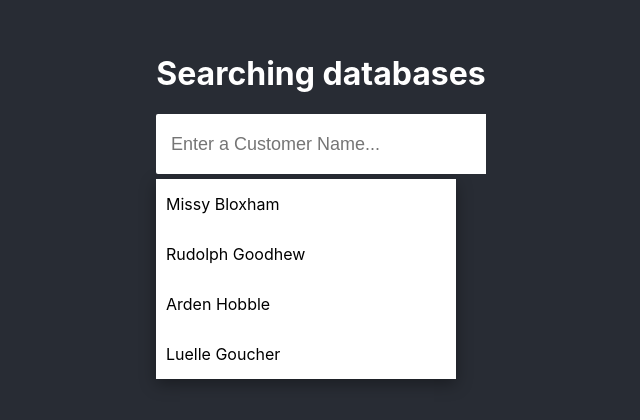
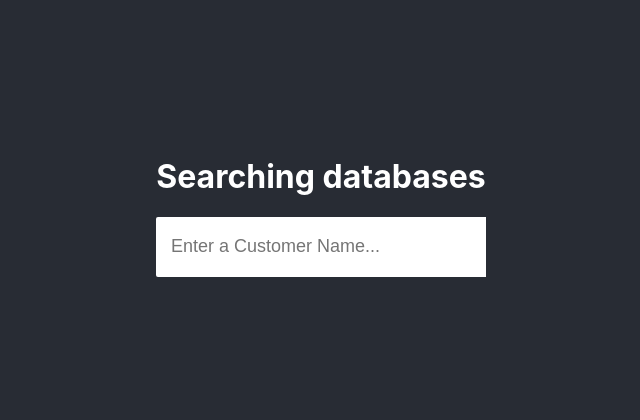
Before and after one commit to michal4511/react-app, a React (Create React App) app: page / in a window 1280 px wide. Shown: the part 194-614 px from the top of the page, without its empty margins (319-959 px from the left). Built offline with nearby package versions, Linux system fonts and the light colour scheme.

Commit message:
connection between the input and the  dataResult box

```diff
--- a/src/Components/SearchBar.js
+++ b/src/Components/SearchBar.js
@@ -1,14 +1,27 @@
-import React from 'react';
+import React, {useState} from 'react';
 import "./SearchBar.css"
 
 function SearchBar({placeholder,data}) {
+
+    const [filteredData, setFilteredData] = useState([]);
+
+    const handleFilter = (event) => {
+        const searchWorld = event.target.value;
+        const newFilter = data.filter((value) => {
+            return value.full_name.includes(searchWorld);
+        });
+        setFilteredData(newFilter);
+    }
+
     return (
         <div className="search">
             <div className="inputSearch">
-                <input type="text" placeholder={placeholder}/>
+                <input type="text" placeholder={placeholder} onChange={handleFilter}/>
             </div>
+            {
+            filteredData.length !== 0 && (
                 <div className="dataResult">
-                {data.map((value, key) => {
+                    {filteredData.map((value, key) => {
                         return (
                             <a className="dataItem" href="#" key={key} target="_blank" rel="noreferrer">
                                 <p>{value.full_name}</p>
@@ -16,6 +29,8 @@ function SearchBar({placeholder,data}) {
                         );
                     })}
                 </div>
+            )
+            }
         </div>
     )
 }
```
Lines whose indentation alone changed are shown as unchanged.
